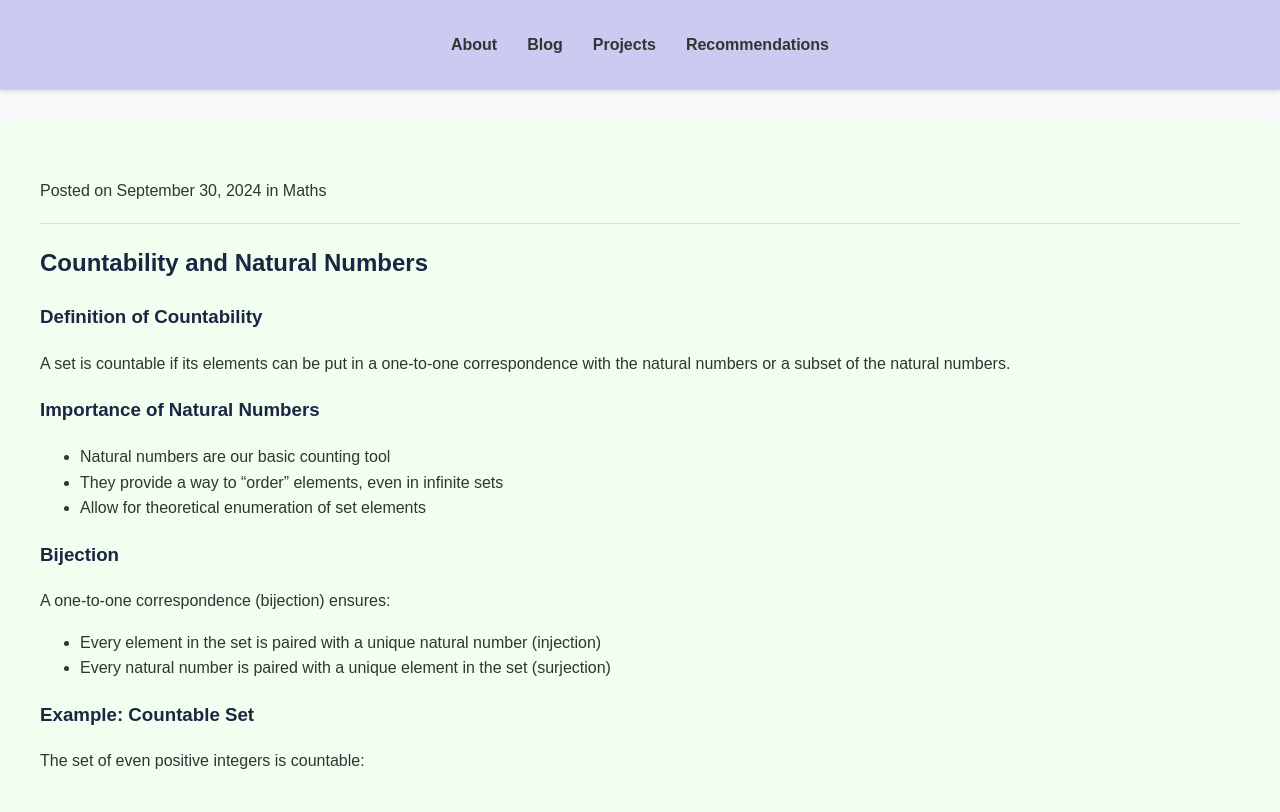
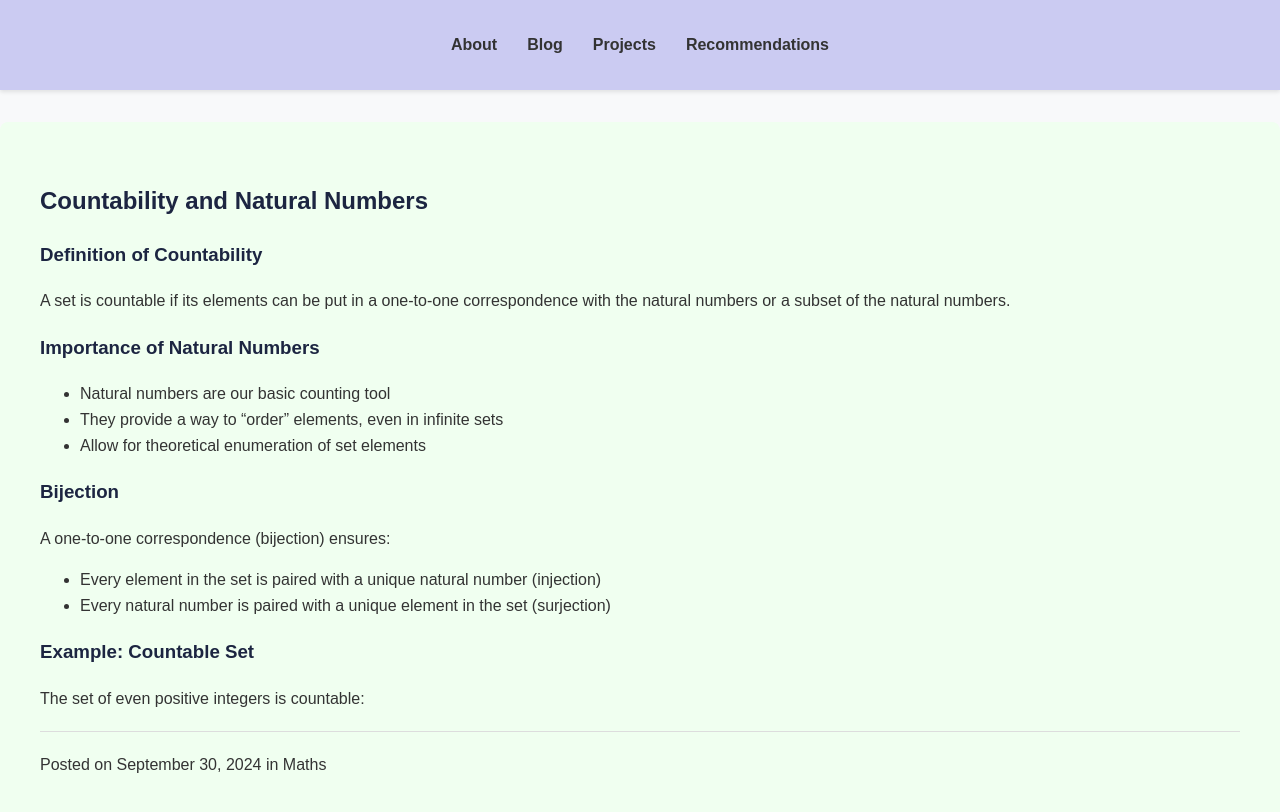
Before and after one commit to adhikarinarayan/adhikarinarayan.github.io, a Jekyll site: the page built from _posts/2024-09-30-my-first-blog-post.md, in a window 1280 px wide. Shown: the top 812 px of the page. Built offline with Jekyll 4.4.1, drawn with Linux system fonts in a browser that asks for light colours.

Commit message:
Update post.html

```diff
--- a/_layouts/post.html
+++ b/_layouts/post.html
@@ -3,6 +3,7 @@ layout: default
 ---
 
 <article class="blog-post">
+  <div class="post-content">{{ content }} </div>
+  <hr class="post-separator">
   <p class="post-meta">Posted on {{ page.date | date: "%B %d, %Y" }} in {{ page.categories | join: ", " }}</p>
-  <hr class="post-separator"> <div class="post-content">{{ content }} </div>
 </article>
```
